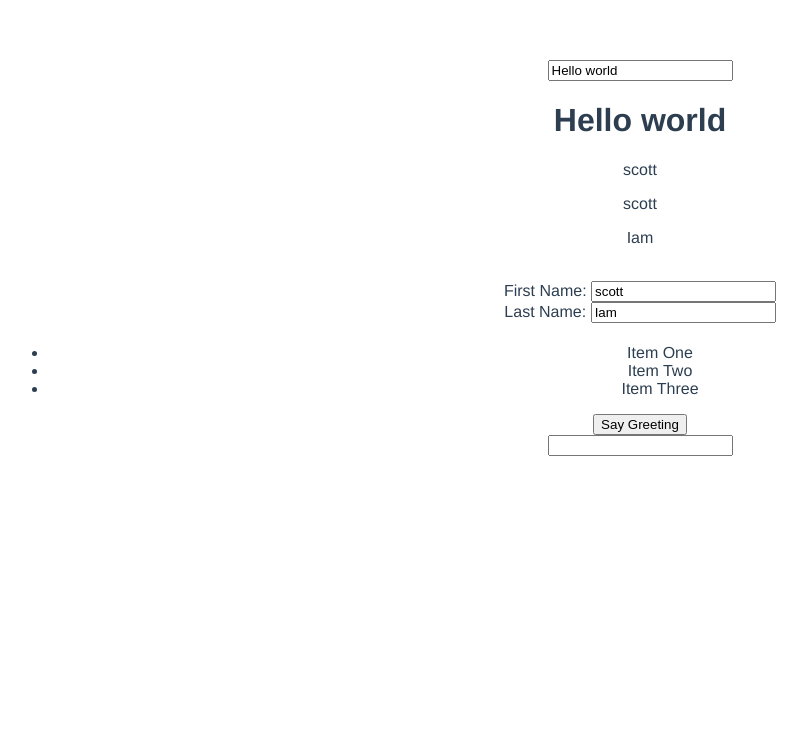
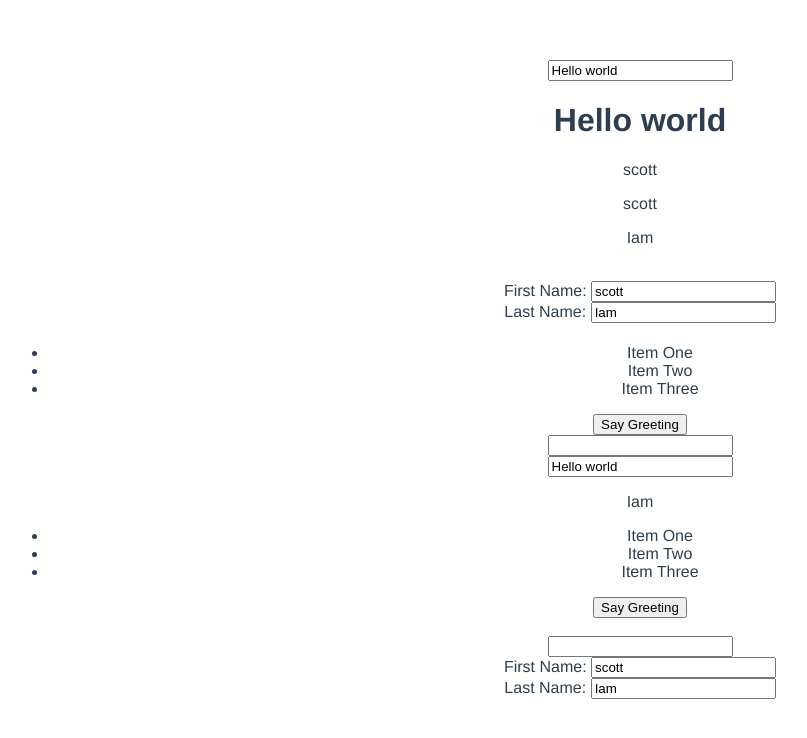
Before and after one commit to 2nonnymouse/vueTest, a Vue app: page / in a window 1280 px wide. Shown: the top 738 px of the page, without its empty margins (0-807 px from the left). Built offline with nearby package versions, Linux system fonts and the light colour scheme.

Commit message:
test2 created
created test2 to prep for component properties

```diff
--- a/src/App.vue
+++ b/src/App.vue
@@ -2,18 +2,20 @@
   <div id="app">
     <!-- <img width="25%" src="./assets/logo.png" /> -->
     <!-- <HelloWorld/> -->
-    <Test />
+    <Test /> <Test2 />
   </div>
 </template>
 
 <script>
 //import HelloWorld from "./components/HelloWorld";
 import Test from "./components/Test";
+import Test2 from "./components/Test2";
 
 export default {
   name: "App",
   components: {
-    Test
+    Test,
+    Test2
   }
 };
 </script>
--- /dev/null
+++ b/src/components/Test2.vue
@@ -0,0 +1,61 @@
+<template>
+  <div class="test2">
+    <!-- input binding -->
+    <input type="text" v-model="title" /><br />
+    <p v-if="showName">{{ user.lastName }}</p>
+    <p v-else="showName">{{ user.firstName }}</p>
+    <ul>
+      <li v-for="item in items">{{ item.title }}</li>
+    </ul>
+    <button v-on:click="greet">Say Greeting</button> <br />
+    <br />
+    <input type="text" v-on:keyup="pressKey" v-on:keyup.enter="enterHit" />
+    <br />
+    <!-- computed properties used to watch things and update properties -->
+    <label>First Name: </label><input type="text" v-model="user.firstName" />
+    <br />
+    <label>Last Name: </label><input type="text" v-model="user.lastName" />
+    <h1>{{ fullName }}</h1>
+  </div>
+</template>
+
+<script>
+export default {
+  name: "test2",
+  data() {
+    return {
+      title: "Hello world",
+      user: {
+        firstName: "scott",
+        lastName: "Iam"
+      },
+      showName: true,
+      items: [
+        { title: "Item One" },
+        { title: "Item Two" },
+        { title: "Item Three" }
+      ]
+    };
+  },
+  methods: {
+    greet: function() {
+      alert("Hello");
+    },
+    pressKey: function(e) {
+      console.log("pressed");
+      console.log(e.target.value);
+    },
+    enterHit: function() {
+      console.log("You hit enter");
+    },
+    computed: {
+      fullName: function() {
+        return;
+        this.user.firstName + " " + this.user.lastName;
+      }
+    }
+  }
+};
+</script>
+
+<style scoped></style>
```
